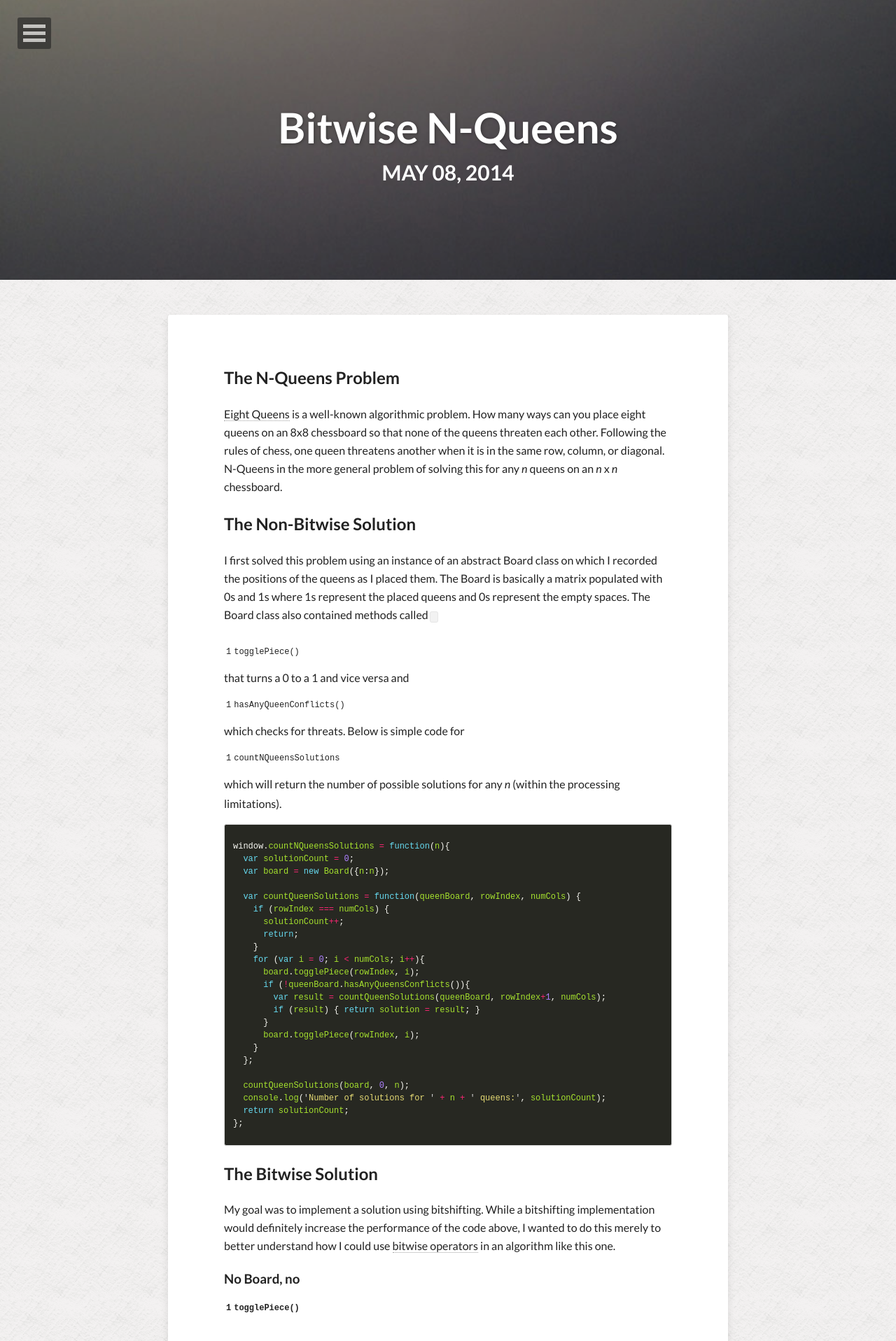
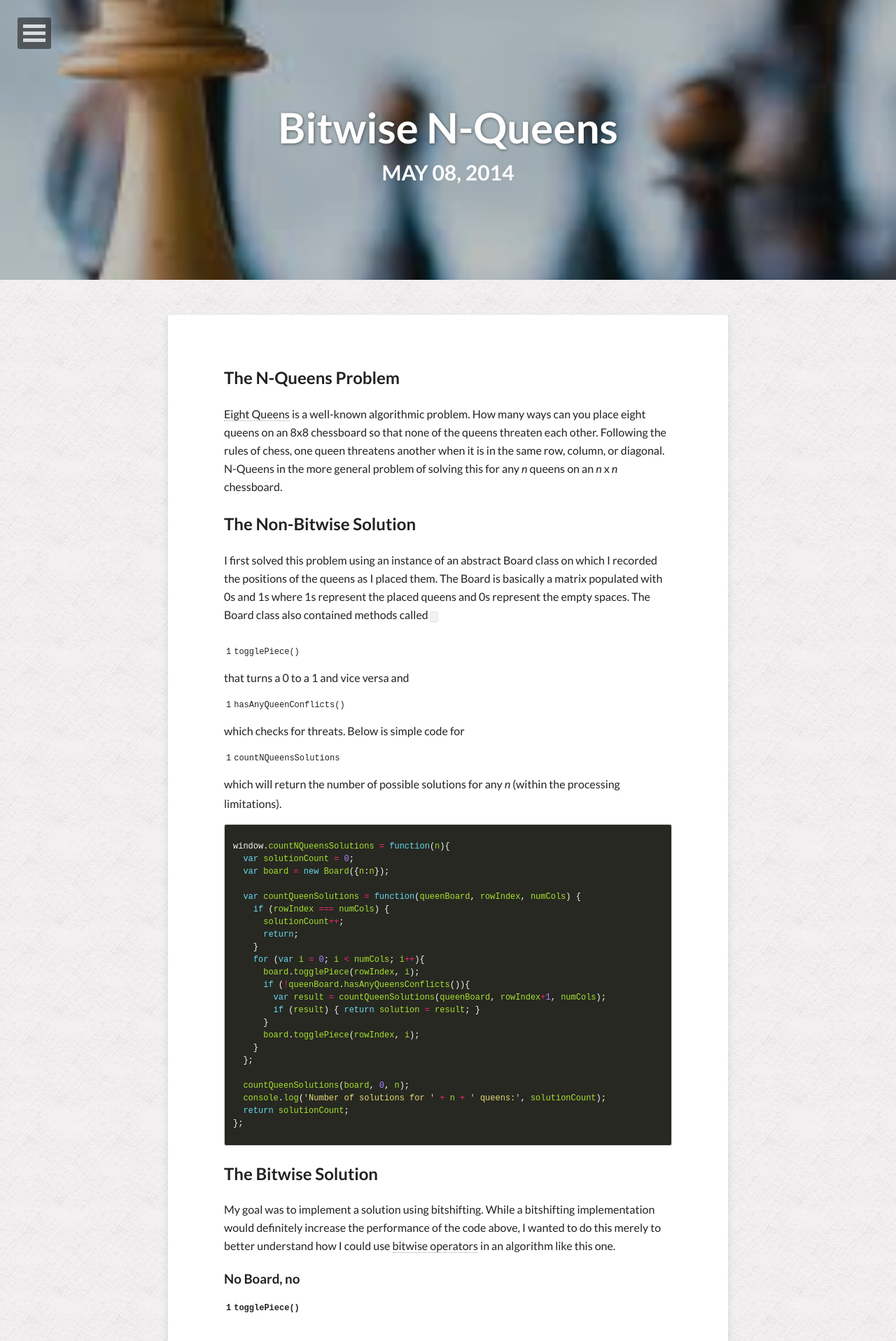
Before and after one commit to jgpettibone/jgpettibone.github.io, a Jekyll site: the page built from _posts/2014-05-08-bitwise-n-queens.md, in a window 1280 px wide. Shown: the top 1917 px of the page at 70% size. Built offline with Jekyll 4.4.1, drawn with Linux system fonts in a browser that asks for light colours; nearby versions of some CDN libraries; comment, search, counter and statistics services are not loaded.

Commit message:
Added photo to the post

```diff
--- a/_posts/2014-05-08-bitwise-n-queens.md
+++ b/_posts/2014-05-08-bitwise-n-queens.md
@@ -5,7 +5,7 @@ description:
 modified: 2014-05-06
 tags: [bitwise operators, algorithms]
 image:
-  feature: abstract-4.jpg
+  feature: Queen6.jpg
 comments: true
 share: true
 ---
```
